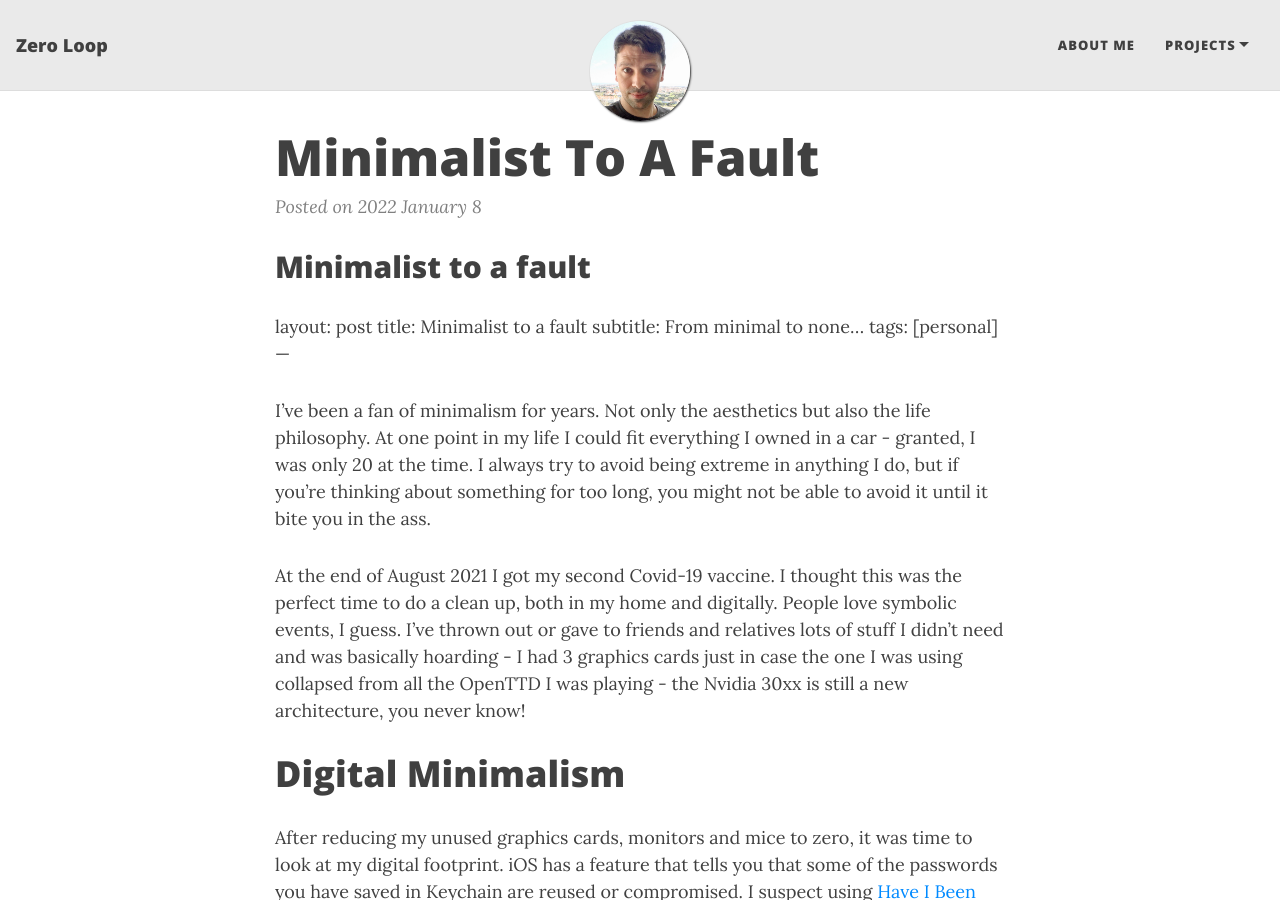
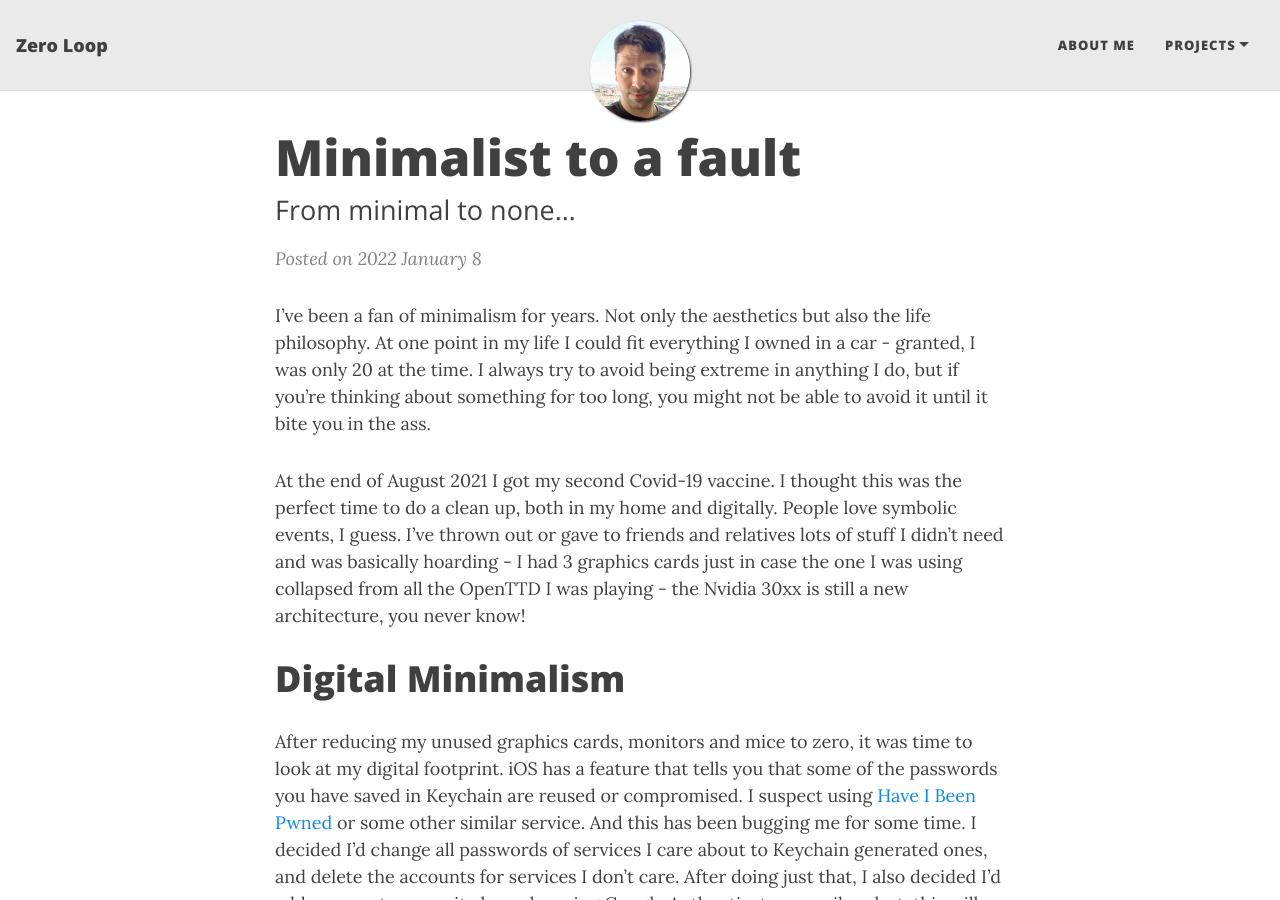
Before and after one commit to joaoc-pires/zeroloop.org, a Jekyll site: the page built from _posts/2022-01-08-minimalist-to-a-fault.md, in a window 1280 px wide and 900 px high. Built offline with Jekyll 4.4.1, drawn with Linux system fonts in a browser that asks for light colours; nearby versions of some CDN libraries.

Commit message:
Update 2022-01-08-minimalist-to-a-fault.md

```diff
--- a/_posts/2022-01-08-minimalist-to-a-fault.md
+++ b/_posts/2022-01-08-minimalist-to-a-fault.md
@@ -1,4 +1,3 @@
-Minimalist to a fault
 ---
 layout: post
 title: Minimalist to a fault
```
